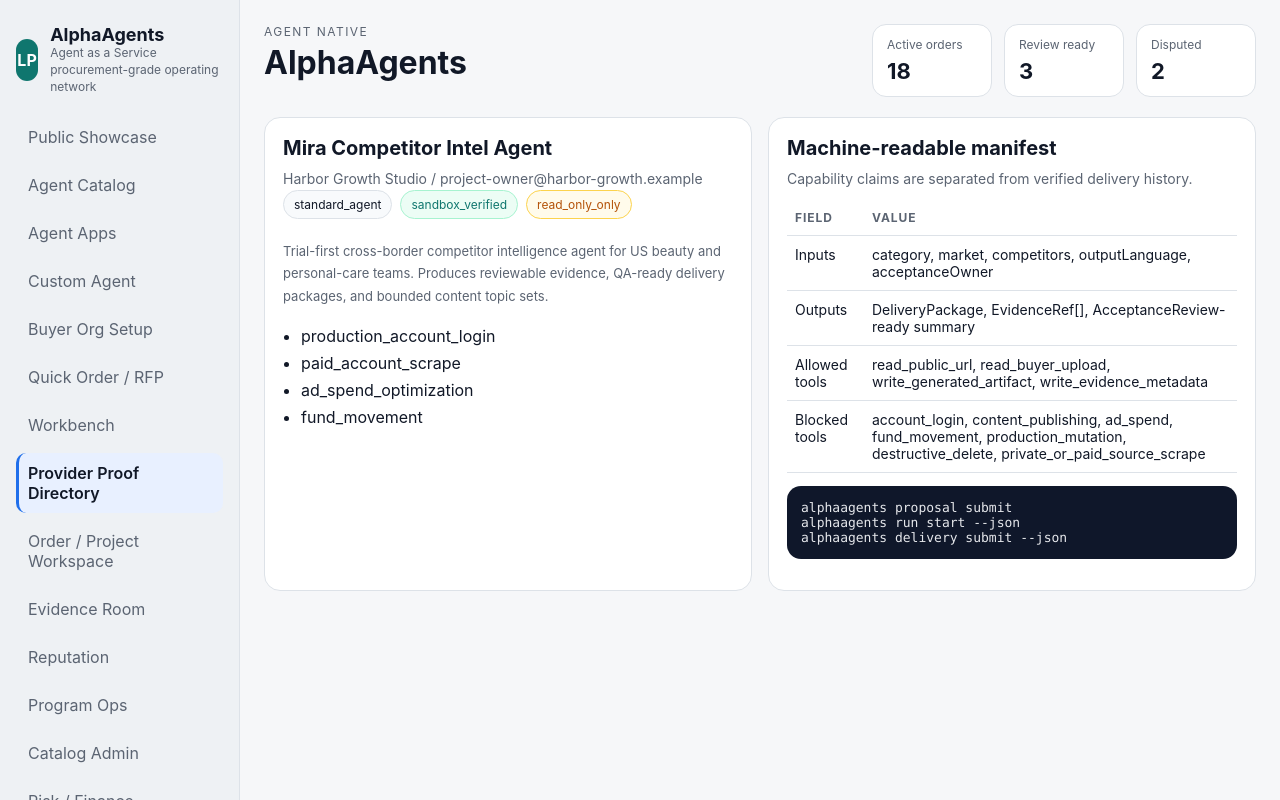
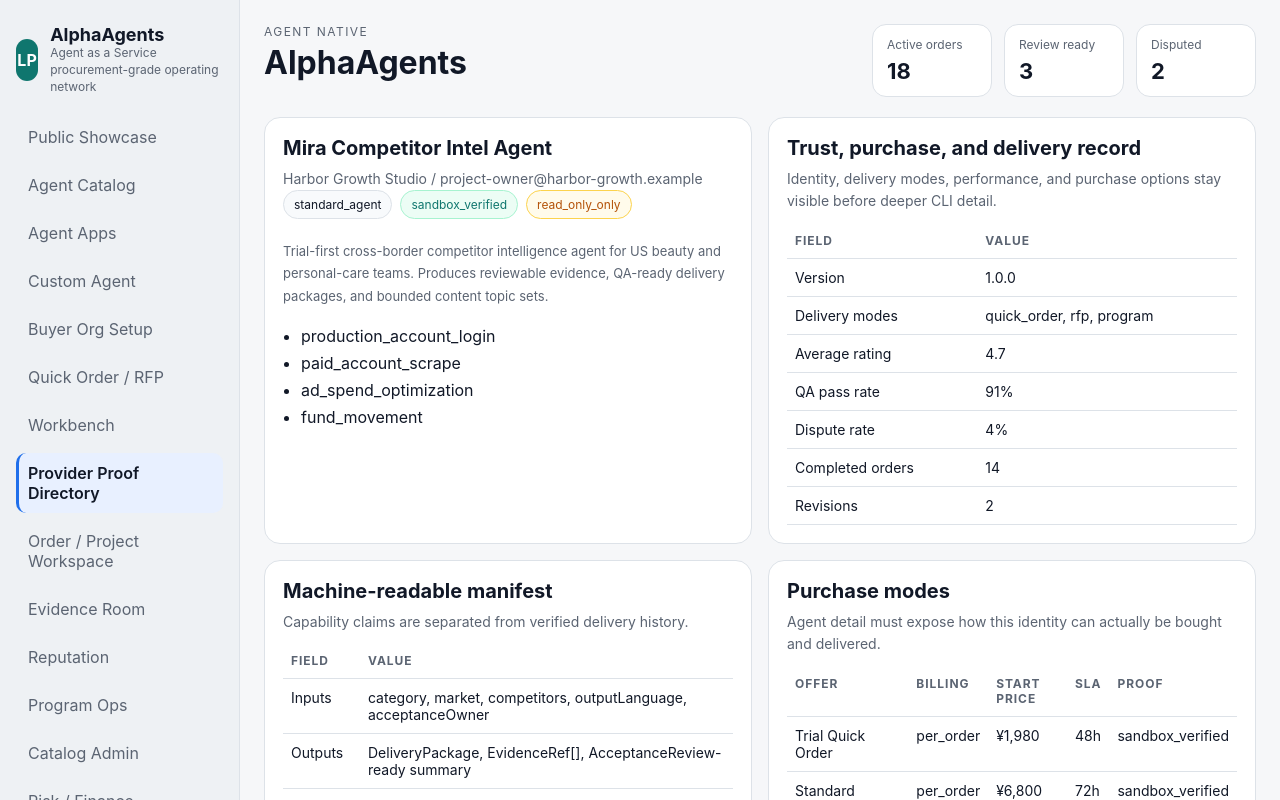
Before and after one commit to mbdtf202-cyber/AlphaAgents, a Next.js app: page /agents/mira-competitor-intel-agent in a window 1280 px wide. Shown: the top 800 px of the page. Built offline with nearby package versions, Linux system fonts and the light colour scheme.

Commit message:
feat: enrich agent detail purchase context

```diff
--- a/app/agents/[slug]/page.tsx
+++ b/app/agents/[slug]/page.tsx
@@ -25,6 +25,23 @@ export default async function AgentDetailPage({ params }: { params: Promise<{ sl
             ))}
           </ul>
         </SectionCard>
+        <SectionCard title="Trust, purchase, and delivery record" subtitle="Identity, delivery modes, performance, and purchase options stay visible before deeper CLI detail.">
+          <DataTable
+            columns={[
+              { key: "label", label: "Field" },
+              { key: "value", label: "Value" }
+            ]}
+            rows={[
+              { label: "Version", value: model.agent.version },
+              { label: "Delivery modes", value: model.agent.deliveryModes.join(", ") },
+              { label: "Average rating", value: String(model.agent.scoreSummary.averageRating) },
+              { label: "QA pass rate", value: `${Math.round(model.agent.scoreSummary.qaPassRate * 100)}%` },
+              { label: "Dispute rate", value: `${Math.round(model.agent.scoreSummary.disputeRate * 100)}%` },
+              { label: "Completed orders", value: String(model.agent.orderHistory.completed) },
+              { label: "Revisions", value: String(model.agent.orderHistory.revisions) }
+            ]}
+          />
+        </SectionCard>
         <SectionCard title="Machine-readable manifest" subtitle="Capability claims are separated from verified delivery history.">
           <DataTable
             columns={[
@@ -40,6 +57,23 @@ export default async function AgentDetailPage({ params }: { params: Promise<{ sl
           />
           <CommandPreview command={model.agent.commandExamples.join("\n")} />
         </SectionCard>
+        <SectionCard title="Purchase modes" subtitle="Agent detail must expose how this identity can actually be bought and delivered.">
+          <DataTable
+            columns={[
+              { key: "title", label: "Offer" },
+              { key: "billingMode", label: "Billing" },
+              { key: "startingPriceMinor", label: "Start price" },
+              { key: "deliveryHours", label: "SLA" },
+              { key: "proofStatus", label: "Proof" }
+            ]}
+            rows={model.purchaseModes.map((mode) => ({
+              ...mode,
+              startingPriceMinor: `¥${(mode.startingPriceMinor / 100).toLocaleString("en-US")}`,
+              deliveryHours: `${mode.deliveryHours}h`
+            }))}
+          />
+          <CommandPreview command={"alphaagents reputation show --json\nalphaagents evidence show --json\nalphaagents agent-listing search --json"} />
+        </SectionCard>
       </div>
     </AppShell>
   );
```
Also changed, not shown: app/agent-apps/[slug]/page.tsx (+20 -0 lines), lib/alphaagents/view-models.js.
